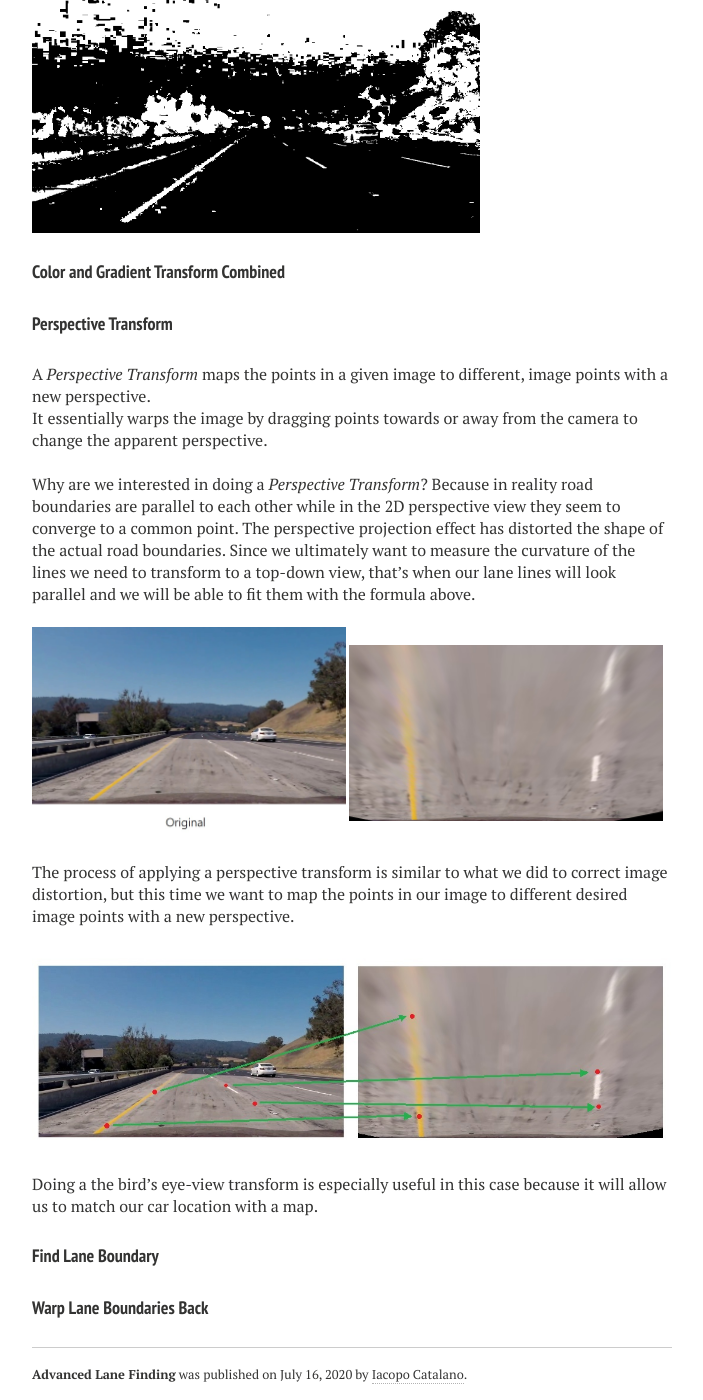
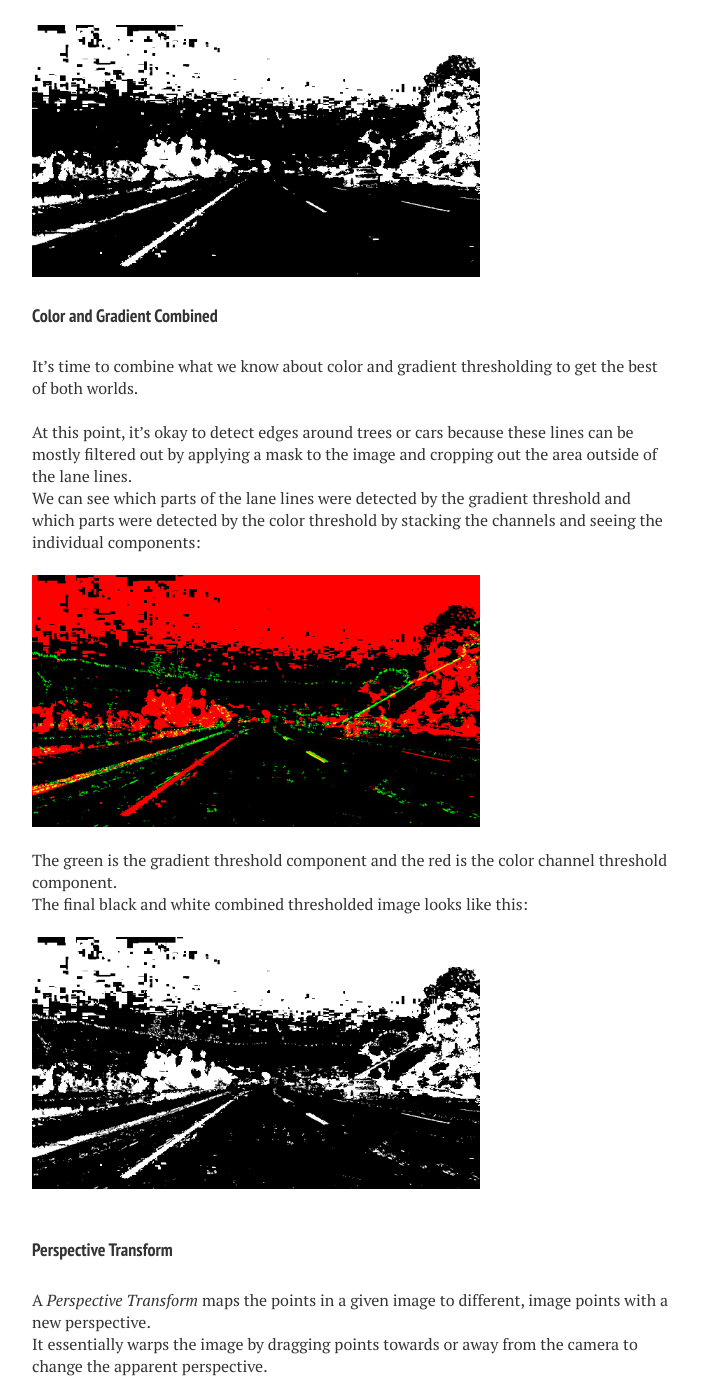
Before and after one commit to IacopomC/iacopomc.github.io, a Jekyll site: the page built from _posts/2020-07-16-advanced-lane-finding.md, in a window 1280 px wide and 1400 px high, scrolled down 6326 px. Shown: the whole window, without its empty margins (288-991 px from the left). Built offline with Jekyll 4.4.1, drawn with Linux system fonts in a browser that asks for light colours; nearby versions of some CDN libraries; our own code applies the rules of GitHub Pages for plain Markdown files; some of the changed text lies outside the part shown.

Commit message:
Add color and gradient combined section

```diff
--- a/_posts/2020-07-16-advanced-lane-finding.md
+++ b/_posts/2020-07-16-advanced-lane-finding.md
@@ -79,7 +79,7 @@ This way, we'll be able to detect any distortion by looking at the difference be
 
 <br/>
 
-It's recommended to use at least 20 images to obtain a reliable calibration.
+It's recommended to use at least 20 images to obtain a reliable calibration and it's useful to notice that we only need to compute it once, and then apply it to undistort each new frame.
 
 #### Lane Curvature and Vehicle Position
 Great! Now, we prepared our images. Let's keep in mind what our goal is: detect lane lines, measure their curvature and the vehicle position with respect to the center.
@@ -221,8 +221,32 @@ As with gradients, it's worth combining various color thresholds to make the mos
 
 <img src="{{ site.url }}/assets/images/advanced-lane-finding-post/color_transform.jpg" width="70%">
 
-#### Color and Gradient Transform Combined
+#### Color and Gradient Combined
+It's time to combine what we know about color and gradient thresholding to get the best of both worlds.
 
+<br/>
+
+At this point, it's okay to detect edges around trees or cars because these lines can be mostly filtered out by applying a mask to the image and cropping out the area outside of the lane lines.
+<br/>
+
+We can see which parts of the lane lines were detected by the gradient threshold and which parts were detected by the color threshold by stacking the channels and seeing the individual components:
+
+<br/>
+
+<img src="{{ site.url }}/assets/images/advanced-lane-finding-post/color_gradient_stacked.jpg" width="70%">
+
+<br/>
+
+The green is the gradient threshold component and the red is the color channel threshold component.
+<br/>
+
+The final black and white combined thresholded image looks like this:
+
+<br/>
+
+<img src="{{ site.url }}/assets/images/advanced-lane-finding-post/color_gradient.jpg" width="70%">
+
+<br/>
 
 #### Perspective Transform
 A *Perspective Transform* maps the points in a given image to different, image points with a new perspective.
```
Also changed, not shown: assets/images/advanced-lane-finding-post/color_gradient.jpg (added), assets/images/advanced-lane-finding-post/color_gradient_stacked.jpg (added).
